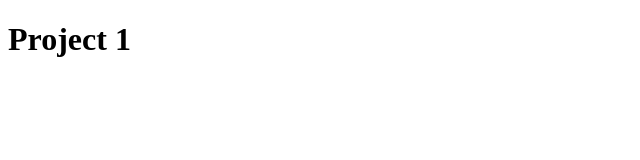
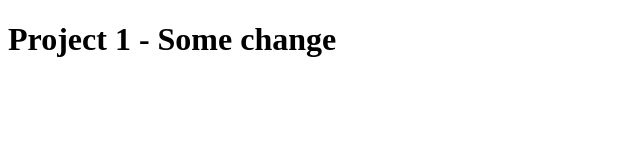
Before and after one commit to simsontilak/html-project-1, a plain HTML site: page index.html in a window 1280 px wide. Shown: the whole page, without its empty margins (0-640 px from the left). Drawn offline with Linux system fonts and the light colour scheme.

Commit message:
made a small change

```diff
--- a/index.html
+++ b/index.html
@@ -6,6 +6,6 @@
     <title>Project 1</title>
 </head>
 <body>
-    <h1>Project 1</h1>
+    <h1>Project 1 - Some change</h1>
 </body>
 </html>
```
